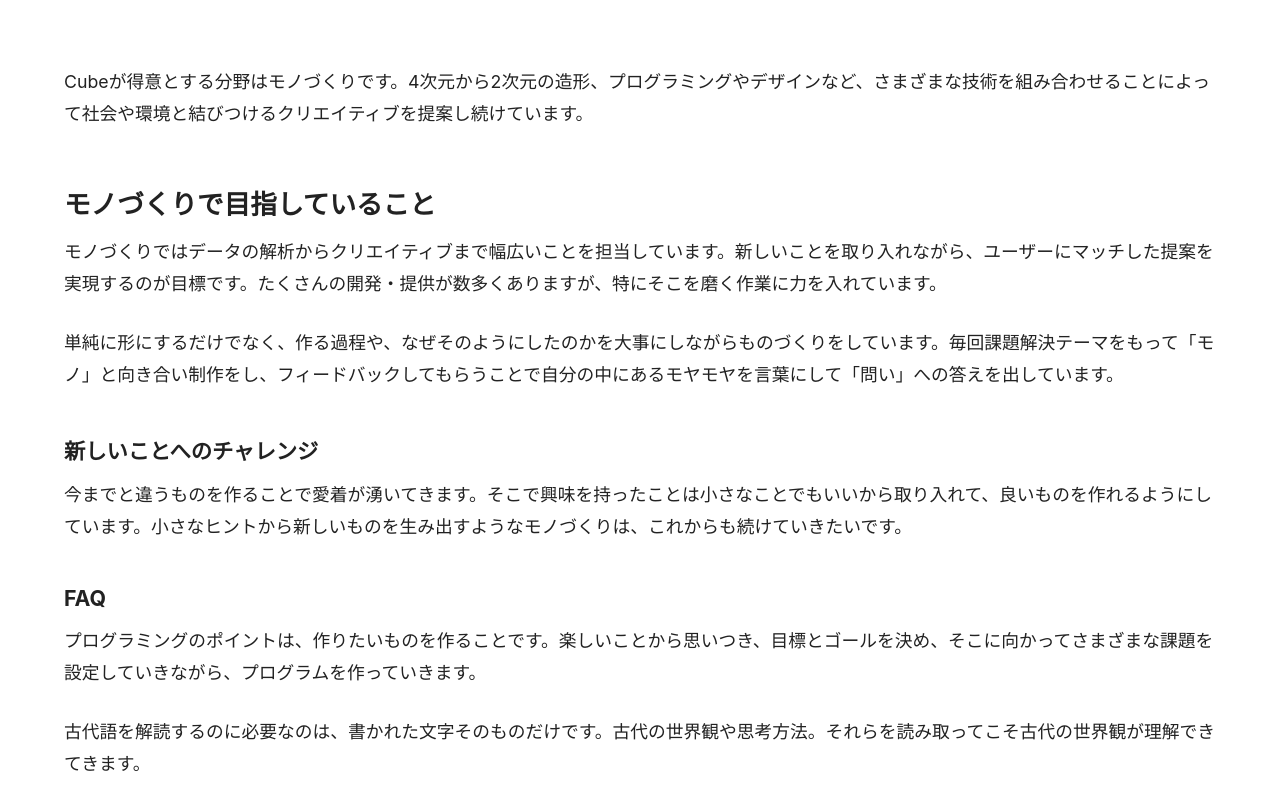
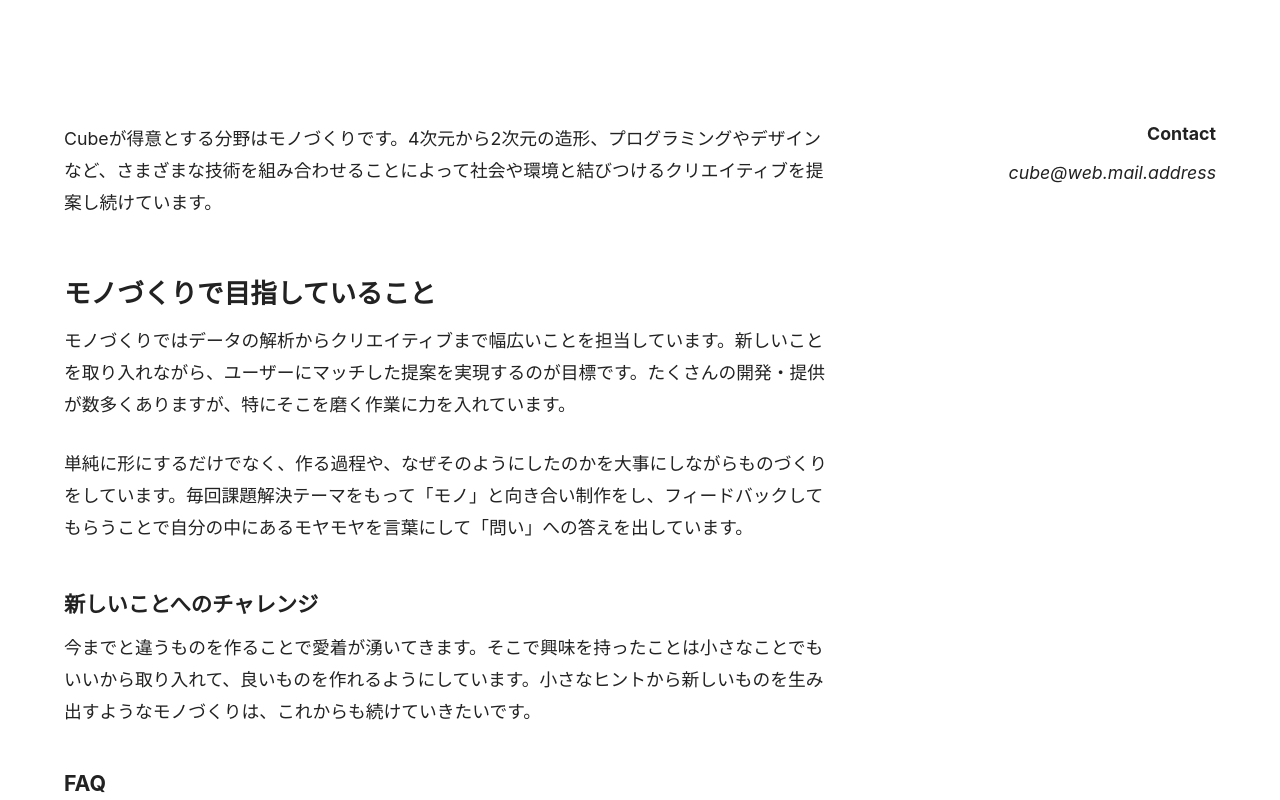
Before and after one commit to itc-n23026/blog, a Next.js app: page /about in a window 1280 px wide. Shown: the part 440-1240 px from the top of the page. Built offline with nearby package versions, Linux system fonts and the light colour scheme.

Commit message:
Chapter4.8
３つのコンポーネントで２段組みのレイアウトを構成する

```diff
--- /dev/null
+++ b/components/two-column.js
@@ -0,0 +1,15 @@
+import styles from 'styles/two-column.module.css'
+
+const TwoColumn = ({ children }) => {
+  return <div className={styles.flexContainer}>{children}</div>
+}
+
+const TwoColumnMain = ({ children }) => {
+  return <div className={styles.main}>{children}</div>
+}
+
+const TwoColumnSidebar = ({ children }) => {
+  return <div className={styles.sidebar}>{children}</div>
+}
+
+export { TwoColumn, TwoColumnMain, TwoColumnSidebar }
--- a/pages/about.js
+++ b/pages/about.js
@@ -2,12 +2,19 @@ import Container from 'components/container'
 import Hero from 'components/Hero'
 import PostBody from 'components/post-body'
 import Contact from 'components/contact'
+import {
+  TwoColumn,
+  TwoColumnMain,
+  TwoColumnSidebar
+} from 'components/two-column'
 
 const About = () => {
   return (
     <Container>
       <Hero title='About' subtitle='About development activities' />
 
+      <TwoColumn>
+        <TwoColumnMain>
           <PostBody>
             <p>
               Cubeが得意とする分野はモノづくりです。4次元から2次元の造形、プログラミングやデザインなど、さまざまな技術を組み合わせることによって社会や環境と結びつけるクリエイティブを提案し続けています。
@@ -34,8 +41,12 @@ const About = () => {
               公開リポジトリを活用すると、全世界のどこからでもアクセスし、開発者が関連するプロジェクトのタスクを利用することができます。
             </p>
           </PostBody>
+        </TwoColumnMain>
 
+        <TwoColumnSidebar>
           <Contact />
+        </TwoColumnSidebar>
+      </TwoColumn>
     </Container>
   )
 }
```
Lines whose indentation alone changed are shown as unchanged.
